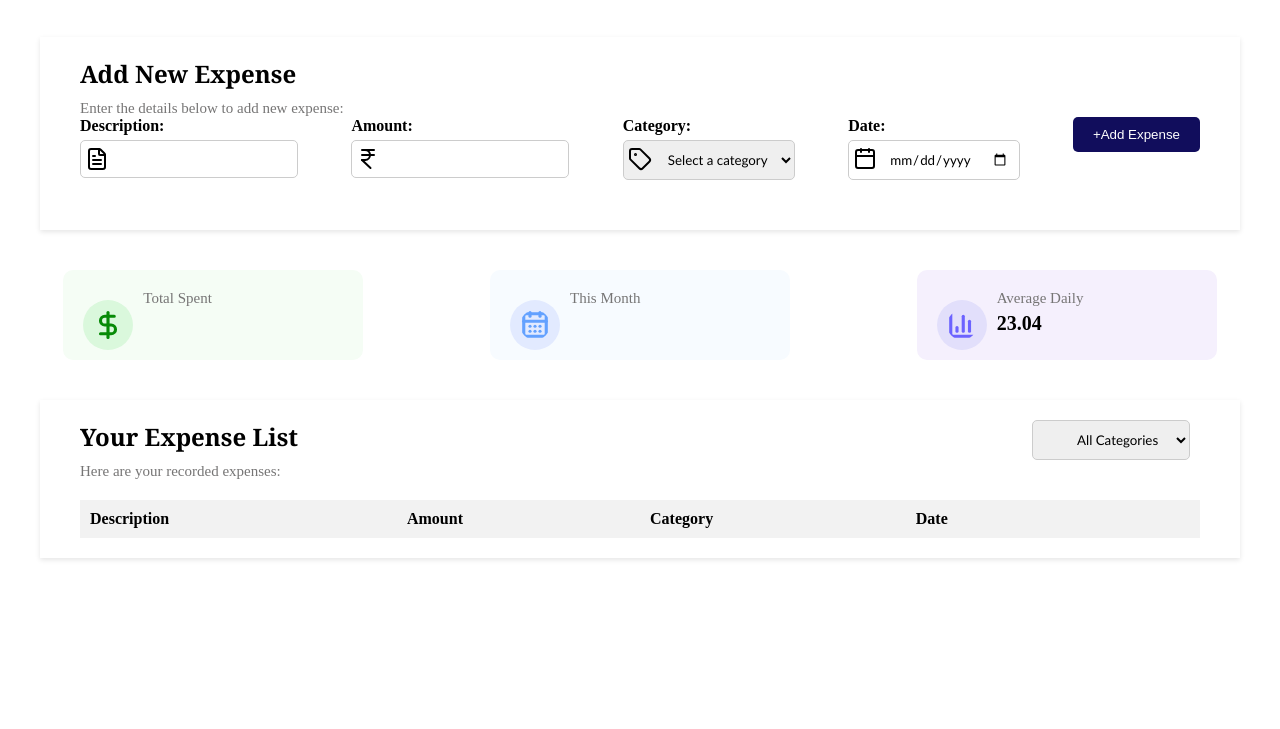
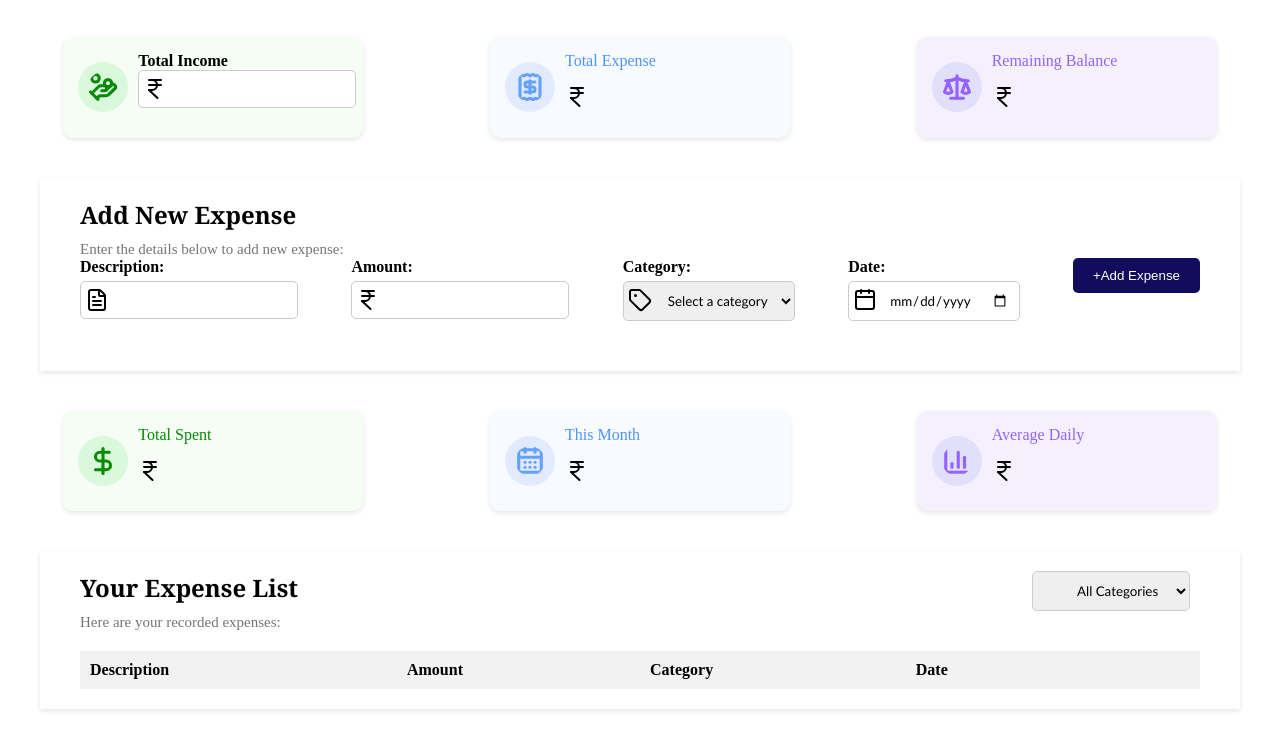
Before and after one commit to ShwetaRai22/Expense-Tracer, a plain HTML site: page index.html in a window 1280 px wide. Shown: the part 86-815 px from the top of the page. Drawn offline with nearby package versions, Linux system fonts and the light colour scheme.

Commit message:
Added a new section of total income expense and balace also tried to make the ux tille better

```diff
--- a/ExpenseTracker.css
+++ b/ExpenseTracker.css
@@ -27,6 +27,7 @@ header p{
     height: 50px;
     margin-right: 10px;
     padding-top:10px;
+    margin-bottom: 20px;
 }
 /* 2nd div styling(adding new expense)*/
 #addExpenseCard, #expenseListCard{
@@ -96,26 +97,25 @@ input, select{
 }
 /* 3rd card styling */
 
-#summaryCard{
+.summaryCard{
     display: flex;
     justify-content: space-around;
     flex-wrap: wrap;
 }
 .summary{
     margin: 20px;
-    padding: 20px;
-    border-radius: 5px;
+    padding: 15px;
     text-align: left;
     width: 300px;
     border-radius: 10px;
-    /* box-shadow: 0px 2px 5px rgba(0,0,0,0.1); */
+    box-shadow: 0px 2px 5px rgba(0,0,0,0.1);
 }
 .calendarIcon {
     color: #63a1ff;
     background-color: #e2eaff;
 }
 .chartIcon{
-    color: #6c63ff;
+    color: #9463ff;
     background-color: #e2dffb;
 }
 .dollarIcon{
@@ -126,14 +126,27 @@ input, select{
     width: 45px;
     height: 45px;
 }
+.summary p{
+    font-size: 16px;
+}
 #scard1{
     background-color: #f5fdf5;
 }
+#scard1 p{
+    color: #078a07;
+}
+
 #scard2{
     background-color: #f7fbff;
 }
+#scard2 p{
+    color: #4e93fa;
+}
 #scard3{
     background-color: #f5f0fd;
+}
+#scard3 p{
+    color: #9463ff;
 }
 .sideIcon svg{
     width: 50px;
@@ -142,23 +155,18 @@ input, select{
     padding: 10px;
     border-radius: 50%;
 }
-#summaryCard h4{
-    font-size: 20px;
+.summary h4{
+    font-size: 25px;
     font-weight: bold;
-    margin-top: 5px;
+    margin-top: 13px;
+    display: flex;
 }
-/* #summary .inputBox{
-    position: relative;
+.sinputBox{
+    float:left;
+    height: 50px;
+    padding-top:15px;
 }
-#summary svg{
-    width: 30px;
-    height: 30px;
-    stroke-width: 2.5;
-    position: absolute;
-    left: 5px;
-    top: 35%;
-    transform: translateY(-50%);
-} */
+
 /* 4th card styling */
 #expenseListCard{
     position: relative;
--- a/ExpenseTracker.js
+++ b/ExpenseTracker.js
@@ -67,7 +67,7 @@ expenseForm.addEventListener('submit', (e) => {
         const amount = document.getElementById("amount").value;
         const category = document.getElementById("category").value;
         const date = document.getElementById("date").value;
-
+        console.log(amount);
         createExpense(description, parseFloat(amount), category, date);
         displayExpenses(expenses);
     }
@@ -91,6 +91,10 @@ tbody.addEventListener('click', (e) => {
         isediting = true;
         editingIndex = index;
         updateExpense(index);
+        expenseForm.scrollIntoView({
+    behavior: "smooth",
+    block: "center"
+});
     }
 });
 
--- a/index.html
+++ b/index.html
@@ -21,6 +21,38 @@
     </header>
 
     <main>
+        <div class="summaryCard">
+            <div id="scard1" class="summary">
+                <div class="sideIcon">
+                    <i data-lucide="hand-coins" class="dollarIcon"></i>
+                </div>
+                <label for="totalIncome">Total Income</label>
+                <div class="inputBox">
+                        <i data-lucide="indian-rupee"></i>
+                        <input type="number" id="totalincome" name="totalincome" required>
+                    </div>
+
+            </div>
+            <div id="scard2" class="summary">
+                <div class="sideIcon">
+                    <i data-lucide="receipt" class="calendarIcon"></i>
+                </div>
+                <p>Total Expense</p>
+                <div class="sinputBox">
+                    <i data-lucide="indian-rupee"></i></div>
+                    <h4></h4>
+
+            </div>
+            <div id="scard3" class="summary">
+                <div class="sideIcon">
+                    <i data-lucide="scale" class="chartIcon"></i>
+                </div>
+                <p>Remaining Balance</p>
+                <div class="sinputBox">
+                    <i data-lucide="indian-rupee"></i></div>
+                    <h4></h4>
+            </div>
+        </div>
 
         <div id="addExpenseCard">
             <h2>Add New Expense</h2>
@@ -69,36 +101,35 @@
         </div>
 
 
-        <div id="summaryCard">
+        <div class="summaryCard">
             <div id="scard1" class="summary">
                 <div class="sideIcon">
                     <i data-lucide="dollar-sign" class="dollarIcon"></i>
                 </div>
                 <p>Total Spent</p>
-                <div class="inputBox">
-                    <!-- <i data-lucide="indian-rupee"></i> -->
+                <div class="sinputBox">
+                    <i data-lucide="indian-rupee"></i></div>
                     <h4></h4>
-                </div>
+
             </div>
             <div id="scard2" class="summary">
                 <div class="sideIcon">
                     <i data-lucide="calendar-days" class="calendarIcon"></i>
                 </div>
                 <p>This Month</p>
-                <div class="inputBox">
-                    <!-- <i data-lucide="indian-rupee"></i> -->
+                <div class="sinputBox">
+                    <i data-lucide="indian-rupee"></i></div>
                     <h4></h4>
-                </div>
+
             </div>
             <div id="scard3" class="summary">
                 <div class="sideIcon">
                     <i data-lucide="chart-column" class="chartIcon"></i>
                 </div>
                 <p>Average Daily</p>
-                <div class="inputBox">
-                    <!-- <i data-lucide="indian-rupee"></i> -->
-                    <h4>23.04</h4>
-                </div>
+                <div class="sinputBox">
+                    <i data-lucide="indian-rupee"></i></div>
+                    <h4></h4>
             </div>
         </div>
 
```
